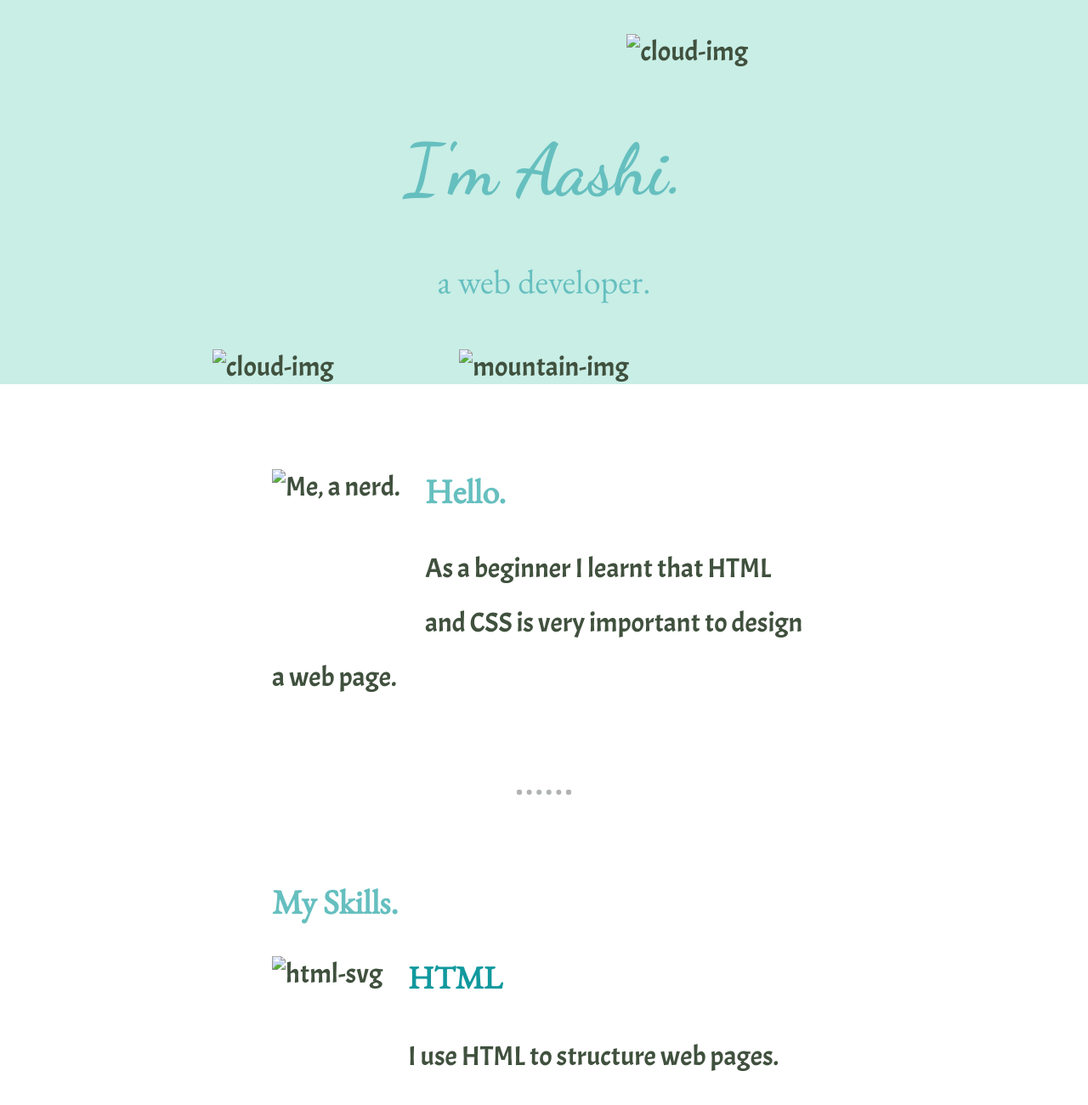
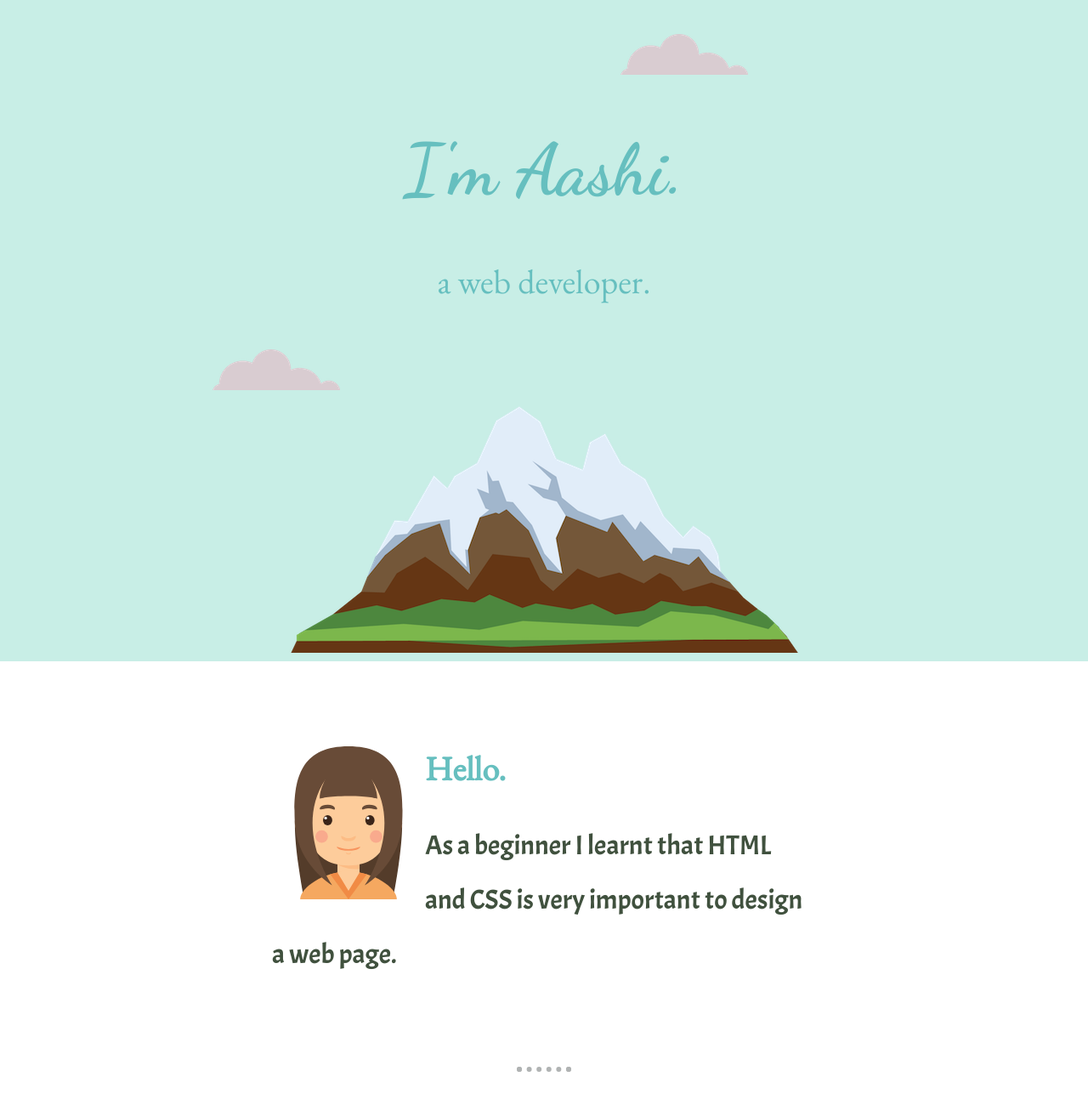
Before and after one commit to akkshxy/Aashi-project, a plain HTML site: page index.html in a window 1280 px wide. Shown: the top 1300 px of the page at 85% size. Drawn offline with nearby package versions, Linux system fonts and the light colour scheme; the site is published under a folder, as on GitHub Pages, so addresses that start at the root find nothing.

Commit message:
Update index.html

```diff
--- a/index.html
+++ b/index.html
@@ -3,7 +3,7 @@
 
 <head>
     <link type="text/css" rel="stylesheet" href="./styles.css">
-    <link rel="icon" href="/favicon.ico">
+    <link rel="icon" href="./favicon.ico">
     <meta charset="UTF-8">
     <meta http-equiv="X-UA-Compatible" content="IE=edge">
     <meta name="viewport" content="width=device-width, initial-scale=1.0">
@@ -16,17 +16,17 @@
 <body>
 
     <div class="top">
-        <img class="top-cloud" src="/cloud.png" alt="cloud-img">
+        <img class="top-cloud" src="./cloud.png" alt="cloud-img">
         <h1>I'm Aashi.</h1>
         <p class="para">a web developer.</p>
-        <img class="bottom-cloud" src="/cloud.png" alt="cloud-img">
-        <img src="/mountain.png" alt="mountain-img">
+        <img class="bottom-cloud" src="./cloud.png" alt="cloud-img">
+        <img src="./mountain.png" alt="mountain-img">
     </div>
 
 
 
     <div class="profile">
-    <img class ="profile-img" src="/girl.svg" alt="Me, a nerd.">
+    <img class ="profile-img" src="./girl.svg" alt="Me, a nerd.">
     <h2>Hello.</h2>
     <p class ="intro-para">As a beginner I learnt that HTML and CSS is very important to design a web page.</p>
   </div>
@@ -34,12 +34,12 @@
   <div class="skills">
     <h2>My Skills.</h2>
     <div class="skill-1">
-      <img class="skill-img" src="/html.svg" alt="html-svg">
+      <img class="skill-img" src="./html.svg" alt="html-svg">
       <h3>HTML</h3>
       <p>I use HTML to structure web pages.</p>
     </div>
     <div class="skill-row">
-      <img class="skill-to-be-learnt-img" src="/css.svg" alt="css-svg">
+      <img class="skill-to-be-learnt-img" src="./css.svg" alt="css-svg">
       <h3>CSS</h3>
       <p>I use CSS to design web pages.</p>
     </div>
```
